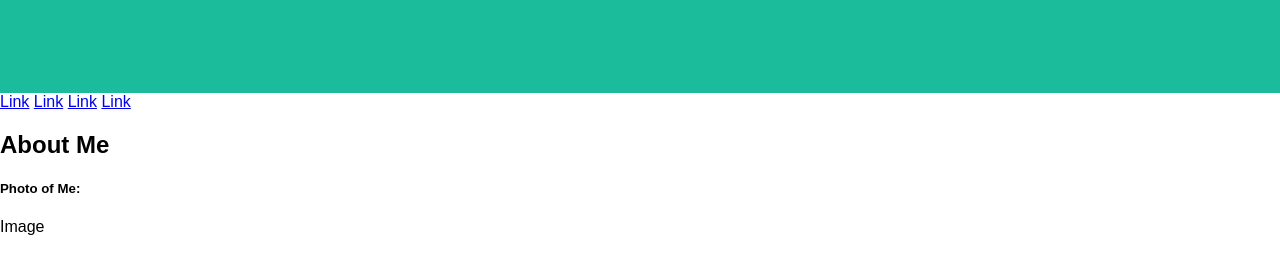
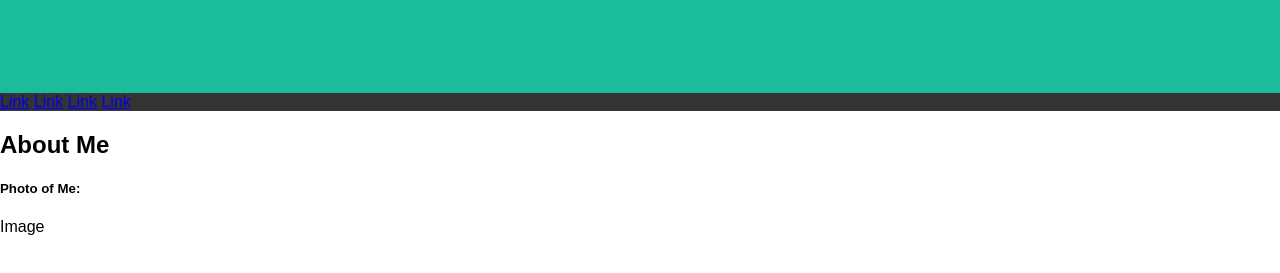
Before and after one commit to MsKati/IT-9th, a plain HTML site: page index.html in a window 1280 px wide. Shown: the part 181-454 px from the top of the page. Drawn offline with Linux system fonts and the light colour scheme.

Commit message:
Changed size of header and  styled navbar

```diff
--- a/index.html
+++ b/index.html
@@ -22,6 +22,16 @@
        background: #1abc9c;
        color: white;
      }
+     /*Increase the font size of the heading*/
+     .header h1 {
+       font-size: 40 px;
+     }
+     /*Style the top navigation bar*/
+     .navbar {
+       overflow: hidden;
+       background-color: #333;
+     }
+
     </style>
   </head>
 <body>
```
